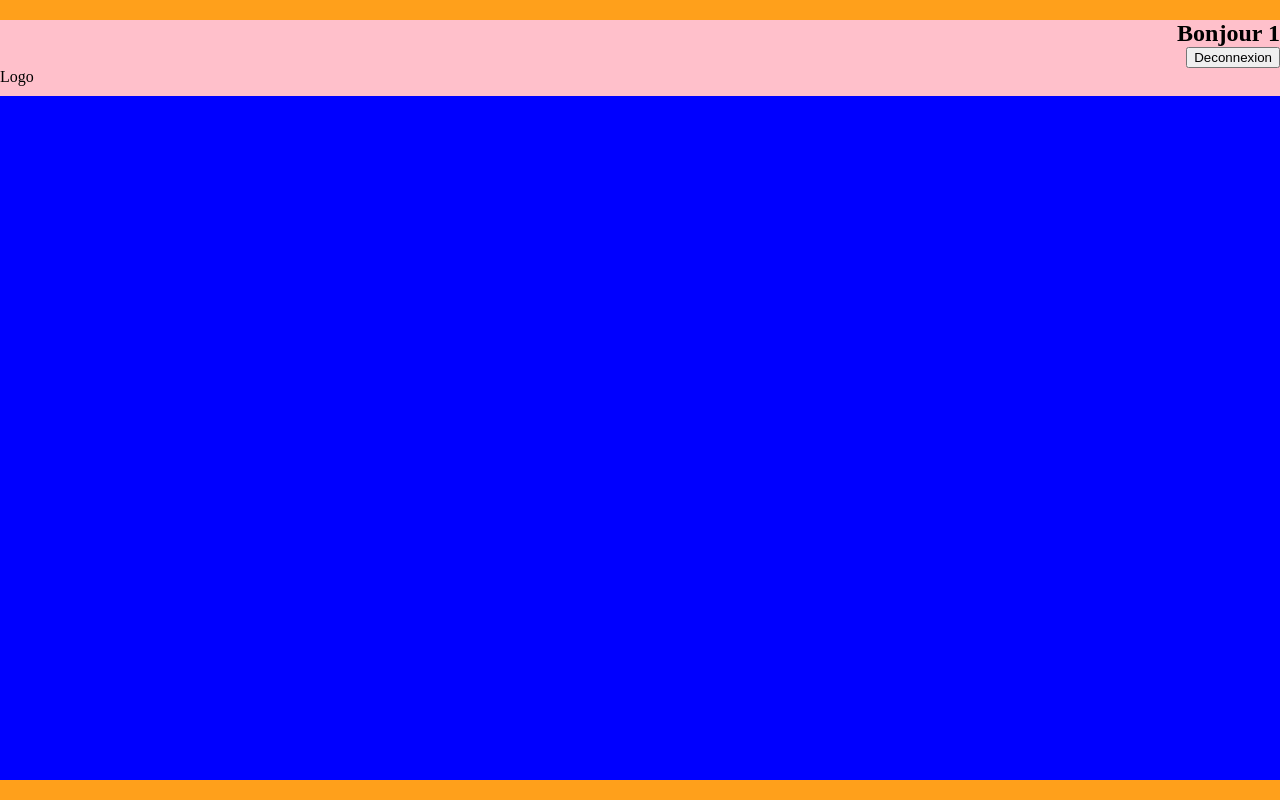
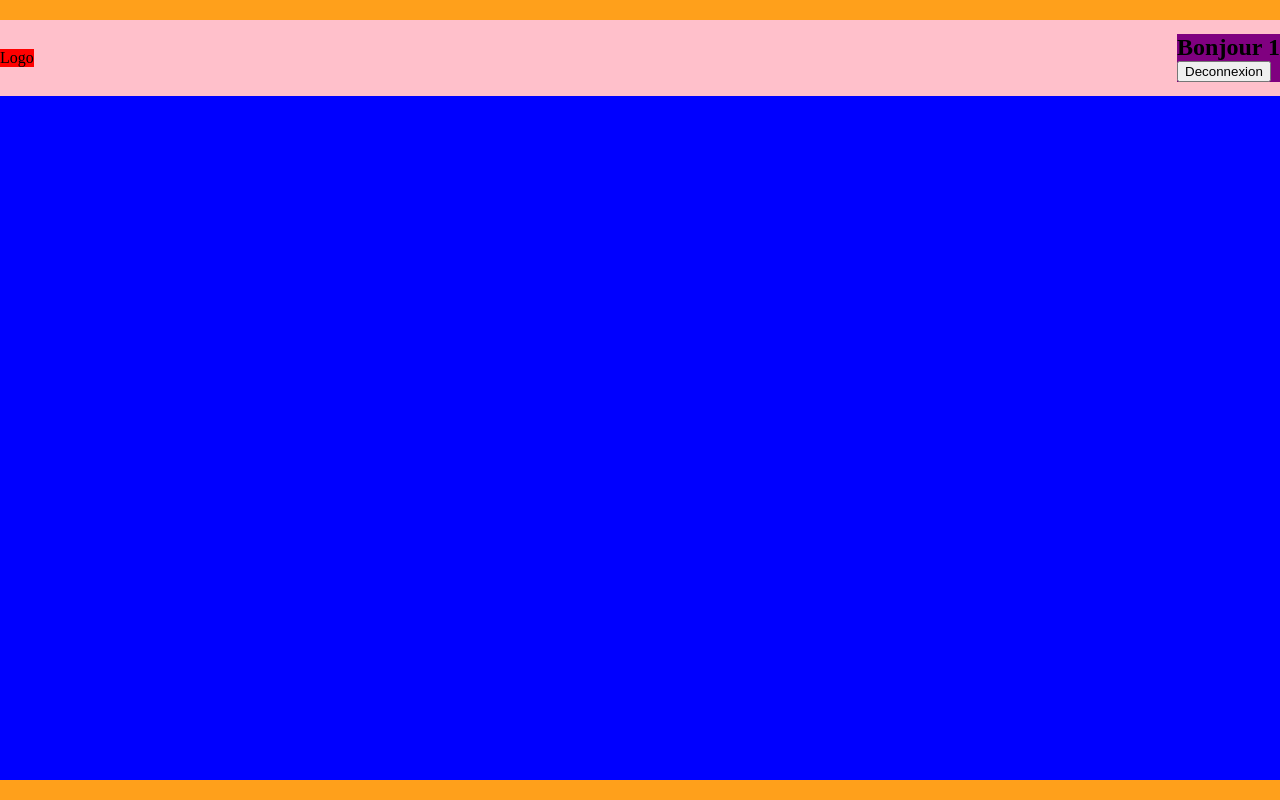
Before and after one commit to Nyzuro/crazee-burger, a React (Vite) app: page /order/1 in a window 1280 px wide. Built offline with nearby package versions, Linux system fonts and the light colour scheme.

Commit message:
🚧F04: ORDER > layout > Navbar > Add Logo and user layout

```diff
--- a/src/components/pages/order/Navbar.jsx
+++ b/src/components/pages/order/Navbar.jsx
@@ -4,13 +4,13 @@ import styled from "styled-components";
 export default function Navbar({ username }) {
   return (
     <NavbarStyled>
+      <div className="logo">Logo</div>
       <div className="user">
         <h1>Bonjour {username}</h1>
         <Link to={"/"}>
           <button>Deconnexion</button>
         </Link>
       </div>
-      <div className="logo">Logo</div>
     </NavbarStyled>
   );
 }
@@ -18,10 +18,15 @@ export default function Navbar({ username }) {
 const NavbarStyled = styled.nav`
   background: pink;
   height: 10%;
+  display: flex;
+  justify-content: space-between;
+  align-items: center;
 
   .user {
-    display: flex;
-    flex-direction: column;
-    align-items: end;
+    background-color: purple;
+  }
+
+  .logo {
+    background-color: red;
   }
 `;
```
